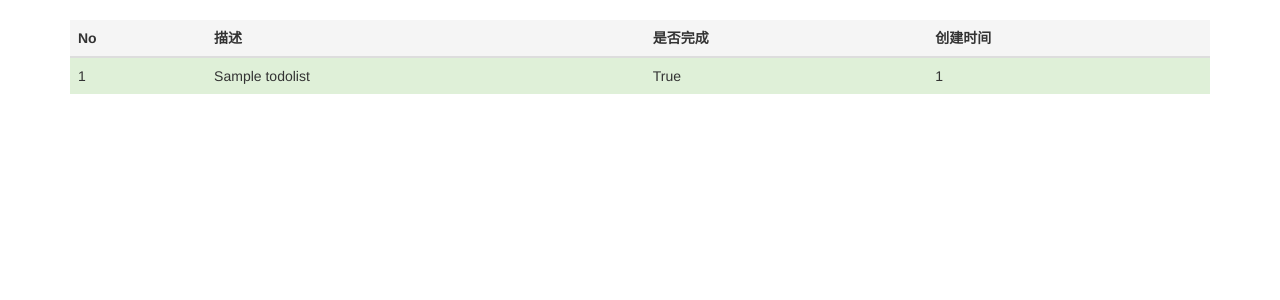
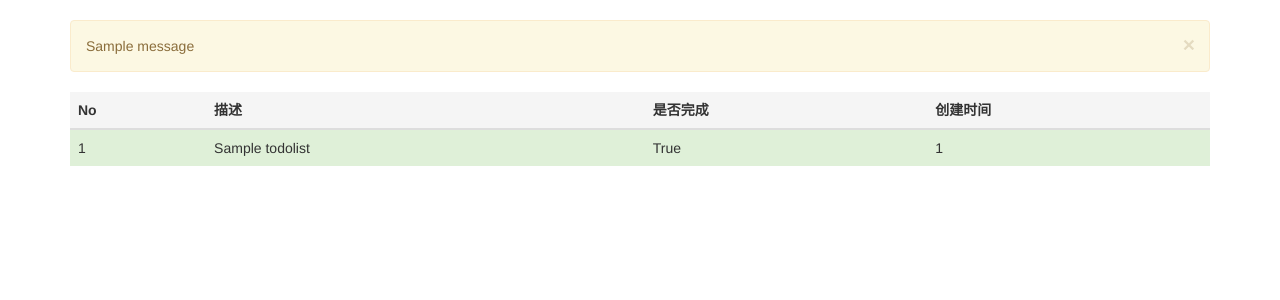
Before and after one commit to Mrchibi/my_todolist, a Flask app: page / in a window 1280 px wide. Shown: the part 52-352 px from the top of the page. Run offline with Flask 2, Linux system fonts and the light colour scheme; the visitor is signed in with stand-in values (Sample User, id 1); tables that the repository leaves empty hold one stand-in row (values such as "Sample post"); one stand-in notice (Sample message) is shown; some libraries are stand-ins or nearby versions.

Commit message:
添加flash消息
添加flash消息

```diff
--- a/app.py
+++ b/app.py
@@ -4,7 +4,7 @@ from __future__ import unicode_literals
 
 import pymysql
 from flask import (Flask,render_template,g,session,redirect,url_for,
-                   request)
+                   request,flash)
 
 SECRET_KEY = 'this is key'#Session, Cookies以及一些第三方扩展都会用到SECRET_KEY值，
 #这是一个比较重要的配置值，应该尽可能设置为一个很难猜到的值，随机值更佳。
@@ -57,11 +57,12 @@ def login():
     error = None
     if request.method =='POST':#若是GET请求则直接渲染登录表单
         if request.form['username'] != app.config['USERNAME']:
-            error = 'Invalid username'
+            flash('Invalid username')
         elif request.form['password'] !=app.config['PASSWORD']:
-            error = 'Invalid password'
+            flash('Invalid password')
         else:
             session['logged_in'] = True
+            flash('You have logged in!')
             return redirect(url_for('show_todo_list'))
     return render_template('login.html')
 
@@ -69,6 +70,10 @@ def login():
 @app.route('/logout')
 def logout():
     session.pop('logged_in',None)#如果会话中有logged_in就删除它
+    flash('You have logout!')
+    #仅调用flash只是发给客户端一条信息，不负责显示的。
+    #显示Flash的信息需要在模板中使用
+    #get_flashed_messages()函数获取Flash的信息，并渲染信息。
     return redirect(url_for('login'))
 
 
--- a/templates/base.html
+++ b/templates/base.html
@@ -14,6 +14,22 @@
 			<nav class="navbar navbar-inverse container">
 			<div class="navbar-header"><a class="navbar-brand" href="{{url_for('show_todo_list')}}">TODO</a></div>
 			</nav>
+
+			<!-- flash message -->
+			{% for message in get_flashed_messages() %}
+			<div class="alert alert-warning alert-dismissible" role="alert">
+				<button type="button" class="close" data-dismiss="alert">
+				<!-- 向关闭按钮添加 data-dismiss="alert"，就会自动为警告框添加关闭功能。 -->
+					<span aria-hidden="true">&times;</span><!-- 用于屏幕阅读器的 -->
+					<span class="sr-only">close</span><!-- sr:screen reader(屏幕阅读器)，加上 sr-only 的意义就在于能保证屏幕阅读器正确读取且不会影响 UI 的视觉呈现。 --></button>
+				{{ message }}
+
+			</div>
+			{% endfor %}
+
+
+
+
 			<!-- body block -->
 			{% block content %}
 			{% endblock %}
```
